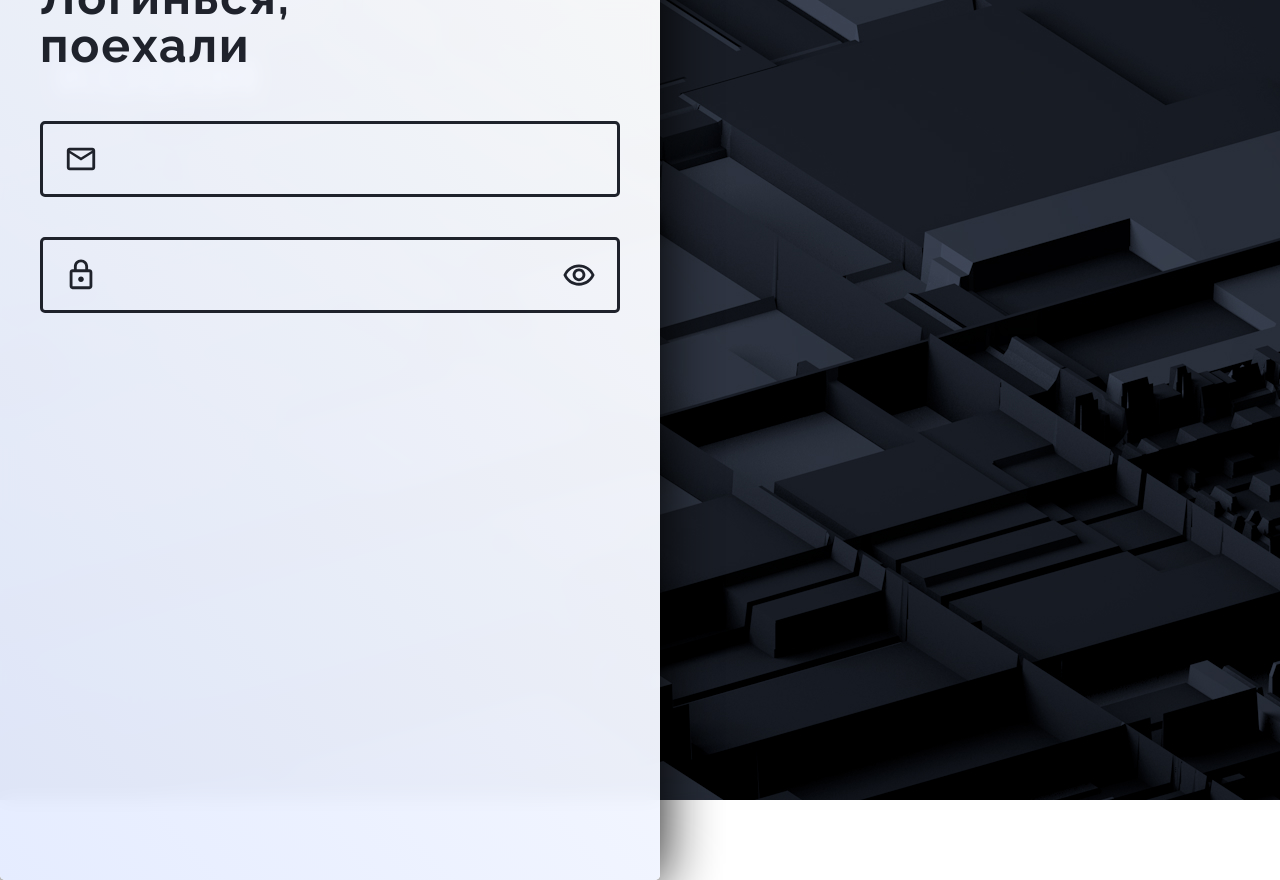
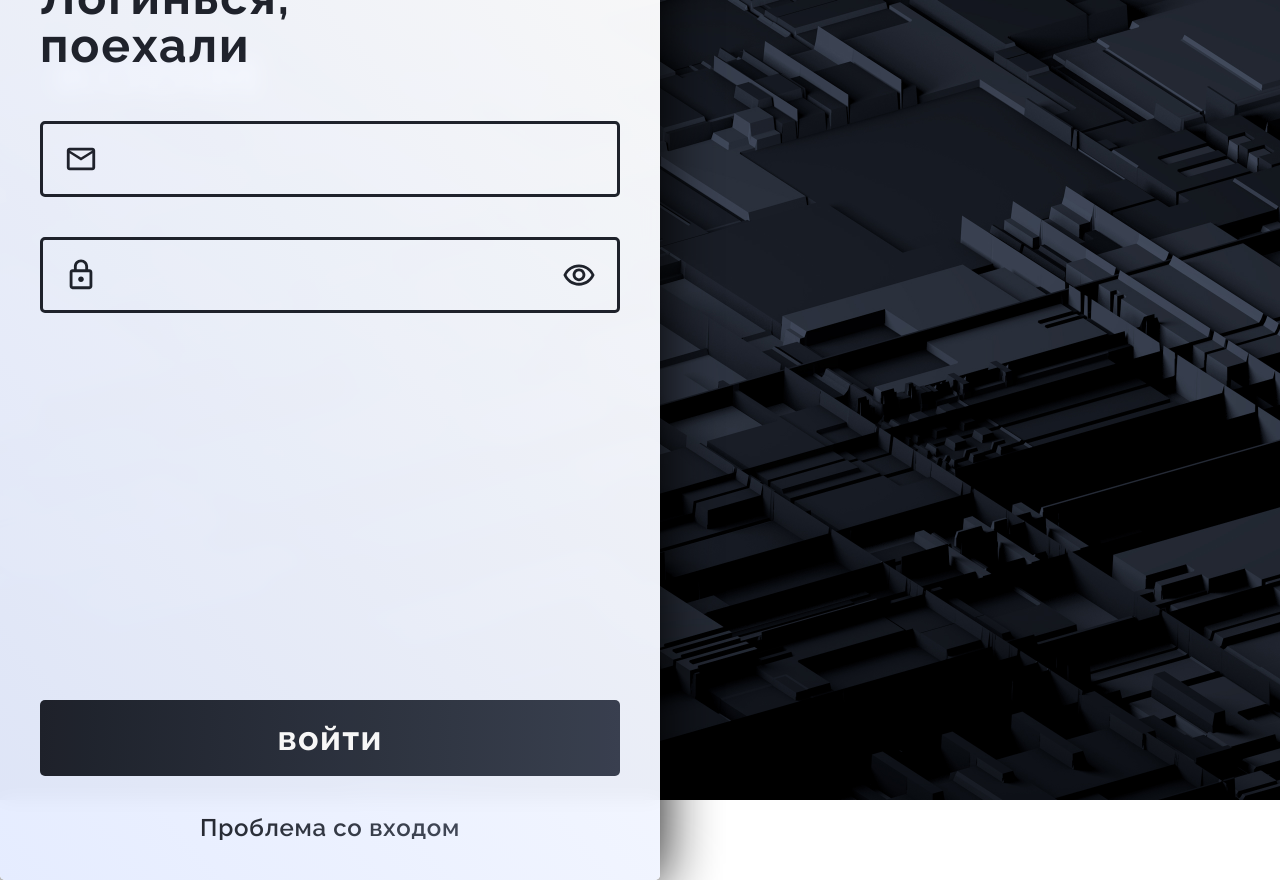
Before and after one commit to dmtr636/crm-frontend, a React (Create React App) app: page /#/login in a window 1280 px wide. Built offline with nearby package versions, Linux system fonts and the light colour scheme.

Commit message:
Login page

```diff
--- a/src/App.tsx
+++ b/src/App.tsx
@@ -1,21 +1,38 @@
-import React from 'react';
+import React, {useEffect, useState} from 'react';
 import styled from "styled-components";
-import {Route, Routes} from "react-router-dom";
+import {Route, Routes, useNavigate, useRoutes} from "react-router-dom";
 import {WelcomePage} from "./components/welcome/WelcomePage";
 import {LoginPage} from "./components/login/LoginPage";
+import {LoadingPage} from "./components/loading/LoadingPage";
 
 const AppContainer = styled.div`
 
 `
 
 function App() {
+	const navigate = useNavigate()
+	const [loading, setLoading] = useState(true)
+
+	useEffect(() => {
+		const email = localStorage.getItem("email") || ""
+		if (email === "") {
+			navigate("/login", {replace: true})
+		}
+		setLoading(false)
+	}, [])
+
 	return (
 		<AppContainer>
+			{loading
+				?
+				<LoadingPage />
+				:
 				<Routes>
 					<Route path={"/"} element={<WelcomePage/>} />
 					<Route path={"/login"} element={<LoginPage/>} />
 					<Route path={"*"} element={<WelcomePage />} />
 				</Routes>
+			}
 		</AppContainer>
 	);
 }
--- /dev/null
+++ b/src/components/loading/LoadingPage.tsx
@@ -0,0 +1,21 @@
+import styled from "styled-components";
+import bg from "../../images/loginPageBg.jpg"
+import anim from "../../images/loadingPageAnim.svg"
+
+const Container = styled.div`
+  background-image: url(${bg});
+  background-position: center;
+  width: 100vw;
+  height: 100vh;
+  display: flex;
+  justify-content: center;
+  align-items: center;
+`
+
+export const LoadingPage = () => {
+  return (
+    <Container>
+      <img src={anim} alt={""}/>
+    </Container>
+  )
+}
--- a/src/components/login/LoginForm.tsx
+++ b/src/components/login/LoginForm.tsx
@@ -1,14 +1,30 @@
 import {LoginFormHeader} from "./LoginFormHeader";
 import {LoginFormContainer} from "./LoginFormContainer";
 import {LoginFormField} from "./LoginFormField";
+import {LoginFormButton} from "./LoginFormButton";
+import {LoginFormLink} from "./LoginFormLink";
+import {useState} from "react";
 
 export const LoginForm = () => {
+  const [showProblemMessage, setShowProblemMessage] = useState(false)
+
   return (
     <LoginFormContainer>
       <>
         <LoginFormHeader />
         <LoginFormField type={"email"} />
         <LoginFormField type={"password"} />
+        {showProblemMessage &&
+            <LoginFormLink
+                text={"Напишите Дмитрию в Telegram"}
+                href={"https://t.me/dmtr636"}
+            />
+        }
+        <LoginFormButton />
+        <LoginFormLink
+          onClick={() => setShowProblemMessage(true)}
+          text={"Проблема со входом"}
+        />
       </>
     </LoginFormContainer>
   )
--- /dev/null
+++ b/src/components/login/LoginFormButton.tsx
@@ -0,0 +1,46 @@
+import styled, {css} from "styled-components";
+
+const Button = styled.button<Props>`
+  width: 100%;
+  height: 76px;
+  margin-top: auto;
+
+  font-family: 'Raleway';
+  font-style: normal;
+  font-weight: 700;
+  font-size: 34px;
+  line-height: 100%;
+  letter-spacing: 0.04em;
+  color: white;
+
+  border-radius: 5px;
+  background: linear-gradient(91.32deg, #1F232C 0%, #3B4252 100%);
+
+  ${props => props.disabled && `
+    background: none;
+    color: #1F232C;
+    opacity: 0.5;
+    border: 3px solid #1F232C;
+    cursor: default;
+  `}
+
+  &:hover {
+    background: linear-gradient(91.32deg, #363D4B 0%, #454D60 100%);
+  }
+  &:active {
+    background: #1F232C;
+  }
+`
+
+type Props = {
+  disabled?: boolean,
+  error?: boolean
+}
+
+export const LoginFormButton = (props: Props) => {
+  return (
+    <Button disabled={props.disabled} error={props.error}>
+      войти
+    </Button>
+  )
+}
--- a/src/components/login/LoginFormContainer.tsx
+++ b/src/components/login/LoginFormContainer.tsx
@@ -30,6 +30,13 @@ const Container = styled.div`
   @media ${device.desktopL} {
     right: 240px;
   }
+
+  animation: fadein 1s;
+
+  @keyframes fadein {
+    from { opacity: 0; }
+    to   { opacity: 1; }
+  }
 `
 
 type Props = { children: JSX.Element }
--- a/src/components/login/LoginFormField.tsx
+++ b/src/components/login/LoginFormField.tsx
@@ -2,7 +2,8 @@ import styled from "styled-components";
 import emailIcon from "../../images/emailFieldIcon.svg"
 import passwordIcon from "../../images/passwordFieldIcon.svg"
 import showPasswordIcon from "../../images/showPasswordIcon.svg"
-import {useRef, useState} from "react";
+import hidePasswordIcon from "../../images/hidePasswordIcon.svg"
+import {useEffect, useRef, useState} from "react";
 
 const EMAIL = "email"
 const PASSWORD = "password"
@@ -18,35 +19,33 @@ const Container = styled.div`
   align-items: center;
   column-gap: 21px;
 `
-
-const Input = styled.input`
+const Input = styled.input<{ showDots: boolean }>`
   background: none;
   border: none;
   outline: 0;
-
   height: 100%;
   width: 100%;
-
-  font-family: 'Montserrat';
+  font-family: ${props => props.showDots ? 'Verdana' : 'Montserrat'};
+  letter-spacing: ${props => props.showDots ? `0.3em` : `0.03em`};
   font-style: normal;
   font-weight: 600;
   font-size: 24px;
   line-height: 100%;
-  letter-spacing: 0.03em;
   color: #1F232C;
+  padding-bottom: ${props => props.showDots ? `4px` : 0};
 
   &:focus {
     color: #1F232C;
   }
 `
-const ShowPasswordButton = styled.button`
-  background-image: url(${showPasswordIcon});
+const TogglePasswordVisibilityButton = styled.button<{ icon: string }>`
+  background-image: url(${props => props.icon});
   width: 34px;
   height: 34px;
   flex-shrink: 0;
 
   &:hover {
-    opacity: 0.75;
+    opacity: 0.8;
   }
 `
 
@@ -58,24 +57,35 @@ export const LoginFormField = (props: Props) => {
   const ref = useRef(null)
   const [showPassword, setShowPassword] = useState(false)
 
+  const focusInput = () => {
+    (ref.current as unknown as HTMLInputElement)?.focus()
+  }
+
+  useEffect(() => {
+    //preloading image
+    [hidePasswordIcon].forEach((src) => {
+      const img = new Image();
+      img.src = src;
+    });
+  }, []);
+
   let inputType = props.type || ""
   if (showPassword) {
     inputType = "text"
   }
 
-  const focusInput = () => {
-    (ref.current as unknown as HTMLInputElement)?.focus()
-  }
+  return (
+    <Container>
+      {props.type === EMAIL && <img src={emailIcon} alt={""} onClick={focusInput}/>}
+      {props.type === PASSWORD && <img src={passwordIcon} alt={""} onClick={focusInput}/>}
 
-  return (
-    <Container onClick={focusInput}>
-      {props.type === EMAIL && <img src={emailIcon} alt={""} />}
-      {props.type === PASSWORD && <img src={passwordIcon} alt={""} />}
-
-      <Input type={inputType} ref={ref}/>
+      <Input type={inputType} ref={ref} showDots={!showPassword && props.type === PASSWORD}/>
 
       {props.type === PASSWORD &&
-          <ShowPasswordButton onClick={() => setShowPassword(!showPassword)}/>
+          <TogglePasswordVisibilityButton
+              icon={showPassword ? hidePasswordIcon : showPasswordIcon}
+              onClick={() => setShowPassword(!showPassword)}
+          />
       }
     </Container>
   )
--- /dev/null
+++ b/src/components/login/LoginFormLink.tsx
@@ -0,0 +1,54 @@
+import styled from "styled-components";
+
+const ProblemsButton = styled.a`
+  align-self: center;
+
+  font-family: 'Raleway';
+  font-style: normal;
+  font-weight: 600;
+  font-size: 24px;
+  line-height: 100%;
+  letter-spacing: 0.03em;
+
+  background: linear-gradient(91.32deg, #1F232C 0%, #3B4252 100%);
+  -webkit-background-clip: text;
+  -webkit-text-fill-color: transparent;
+  background-clip: text;
+  text-fill-color: transparent;
+
+  &:hover {
+    background: linear-gradient(91.32deg, #363D4B 0%, #454D60 100%);
+    -webkit-background-clip: text;
+    -webkit-text-fill-color: transparent;
+    background-clip: text;
+    text-fill-color: transparent;
+  }
+
+  &:active {
+    background: black;
+    -webkit-background-clip: text;
+    -webkit-text-fill-color: transparent;
+    background-clip: text;
+    text-fill-color: transparent;
+  }
+`
+
+type Props = {
+  href?: string,
+  text: string,
+  onClick?: () => void
+}
+
+
+export const LoginFormLink = (props: Props) => {
+  return (
+    <ProblemsButton
+      href={props.href}
+      target="_blank"
+      rel="noopener noreferrer"
+      onClick={props.onClick}
+    >
+      {props.text}
+    </ProblemsButton>
+  )
+}
--- a/src/components/login/LoginPage.tsx
+++ b/src/components/login/LoginPage.tsx
@@ -6,6 +6,7 @@ import loginPageLogo from "../../images/loginPageLogo.svg"
 const Container = styled.div`
 	background-image: url(${loginPageBg});
 	background-position: center;
+	background-size: cover;
 	width: 100vw;
 	height: 100vh;
 `
--- a/src/index.css
+++ b/src/index.css
@@ -10,3 +10,7 @@ button {
     line-height: 0;
     cursor: pointer;
 }
+a {
+    text-decoration: none;
+    cursor: pointer;
+}
```
Also changed, not shown: src/images/loadingPageAnim.svg (added). Lines whose indentation alone changed are shown as unchanged.
